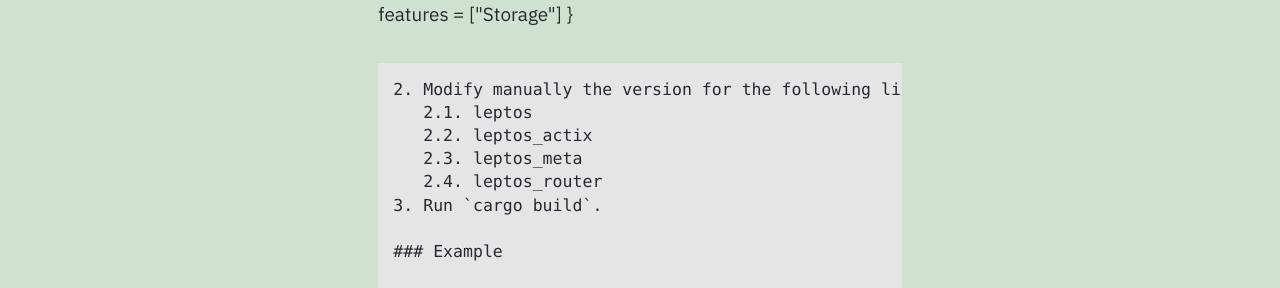
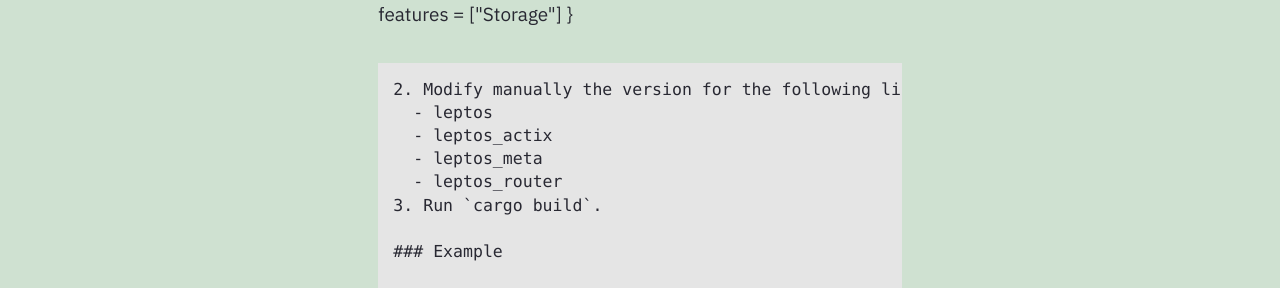
Before and after one commit to Gorzas/gorzas.github.io, a Jekyll site: the page built from _notes/Public/tech/Rust/Leptos/How to upgrade Leptos.md, in a window 1280 px wide. Shown: the part 816-1104 px from the top of the page. Built offline with Jekyll 4.4.1, drawn with Linux system fonts in a browser that asks for light colours; some of the changed text lies outside the part shown.

Commit message:
Update How to upgrade Leptos.md

````diff
--- a/_notes/Public/tech/Rust/Leptos/How to upgrade Leptos.md
+++ b/_notes/Public/tech/Rust/Leptos/How to upgrade Leptos.md
@@ -47,10 +47,10 @@ wasm-bindgen = "0.2"
 web-sys = { version = "0.3.60", features = ["Storage"] }
 ```
 2. Modify manually the version for the following libraries:
-   2.1. leptos
-   2.2. leptos_actix
-   2.3. leptos_meta
-   2.4. leptos_router
+  - leptos
+  - leptos_actix
+  - leptos_meta
+  - leptos_router
 3. Run `cargo build`.
 
 ### Example
````
